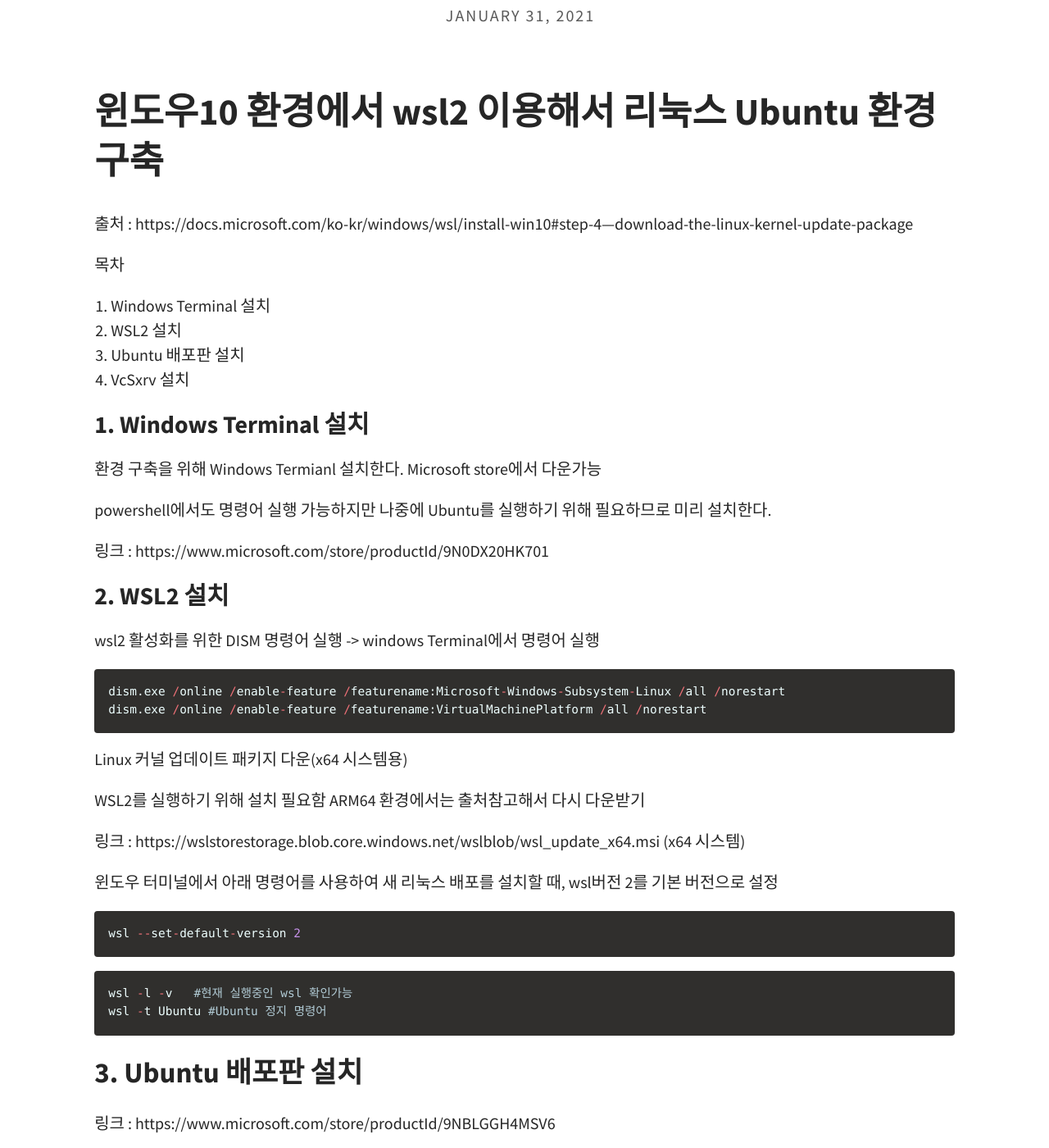
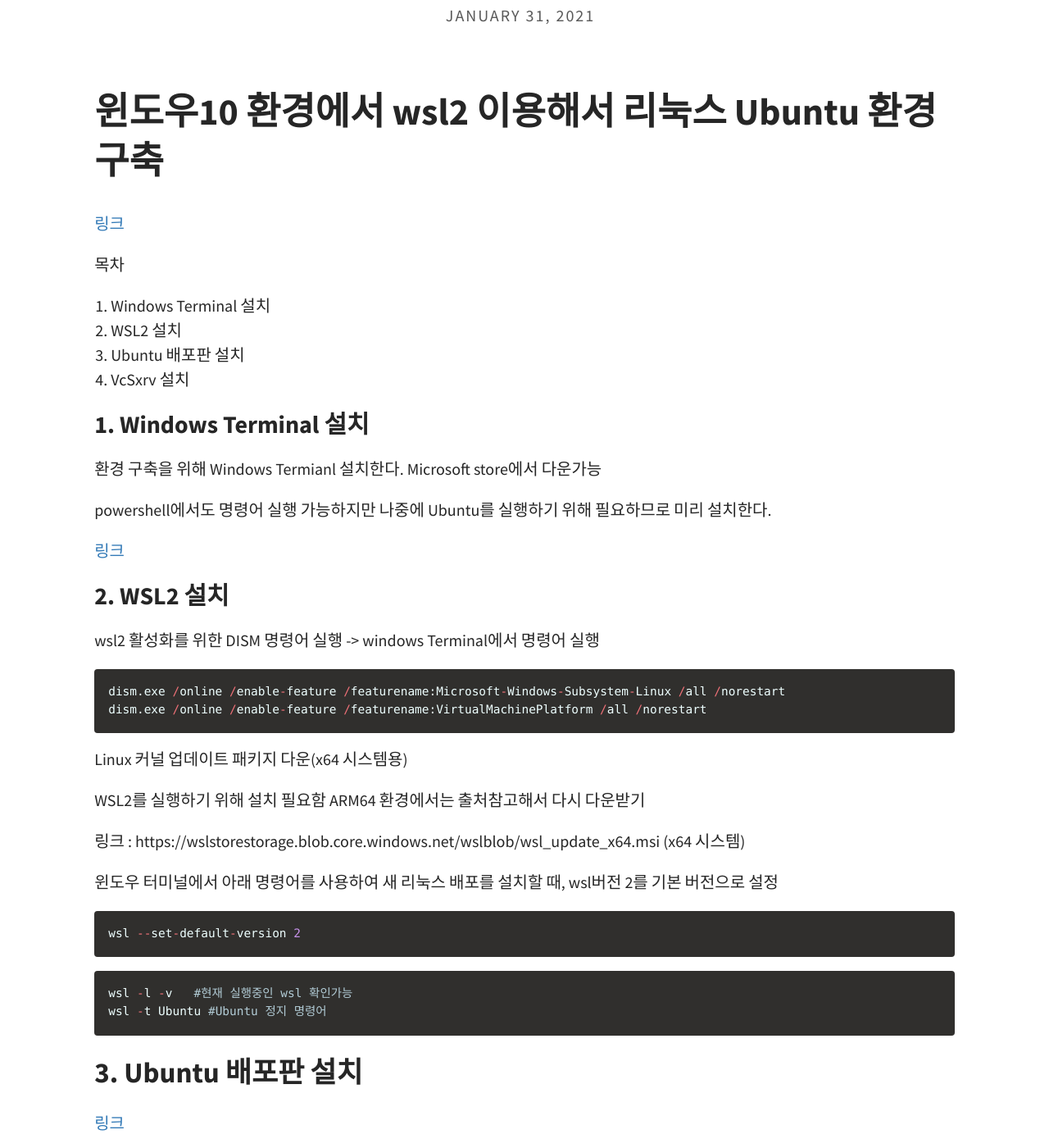
Before and after one commit to woosangchul/woosangchul.github.io, a Jekyll site: the page built from _posts/2021-01-31-윈도우10-환경에서-wsl2-이용해서-리눅스-Ubuntu-환경구축.md, in a window 1280 px wide and 1400 px high, scrolled down 296 px. Shown: the whole window at 82% size. Built offline with Jekyll 4.4.1, drawn with Linux system fonts in a browser that asks for light colours; some of the changed text lies outside the part shown.

Commit message:
new post

```diff
--- a/_posts/2021-01-31-윈도우10-환경에서-wsl2-이용해서-리눅스-Ubuntu-환경구축.md
+++ b/_posts/2021-01-31-윈도우10-환경에서-wsl2-이용해서-리눅스-Ubuntu-환경구축.md
@@ -9,7 +9,7 @@ excerpt_separator: <!--more-->
 
 
 # 윈도우10 환경에서 wsl2 이용해서 리눅스 Ubuntu 환경구축
-출처 : https://docs.microsoft.com/ko-kr/windows/wsl/install-win10#step-4---download-the-linux-kernel-update-package
+[링크](https://docs.microsoft.com/ko-kr/windows/wsl/install-win10#step-4---download-the-linux-kernel-update-package)
 
 목차
 
@@ -26,7 +26,7 @@ excerpt_separator: <!--more-->
 
 powershell에서도 명령어 실행 가능하지만 나중에 Ubuntu를 실행하기 위해 필요하므로 미리 설치한다.
 
-링크 : https://www.microsoft.com/store/productId/9N0DX20HK701
+[링크](https://www.microsoft.com/store/productId/9N0DX20HK701)
 
 
 
@@ -66,7 +66,7 @@ wsl -t Ubuntu #Ubuntu 정지 명령어
 
 ## 3. Ubuntu 배포판 설치
 
-링크 : https://www.microsoft.com/store/productId/9NBLGGH4MSV6
+[링크](https://www.microsoft.com/store/productId/9NBLGGH4MSV6)
 
 마이크로소프트 스토어에서 우분투 배포판 설치
 
```
Also changed, not shown: other parts of _posts/2021-01-31-윈도우10-환경에서-wsl2-이용해서-리눅스-Ubuntu-환경구축.md (+1 -1 lines), _posts/2021-02-05-cuda,cudnn 설치방법.md (added, +37 -0 lines).
